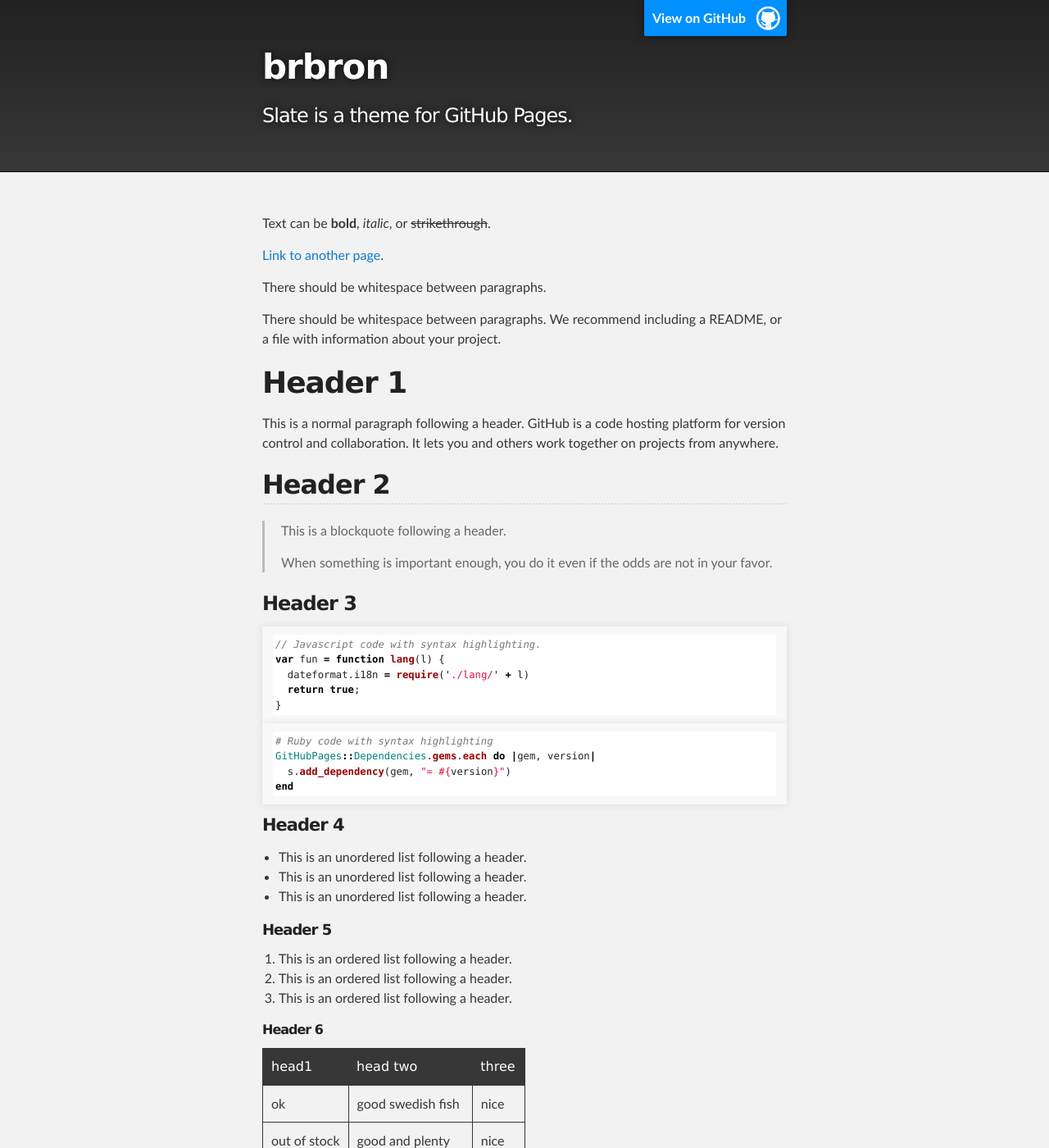
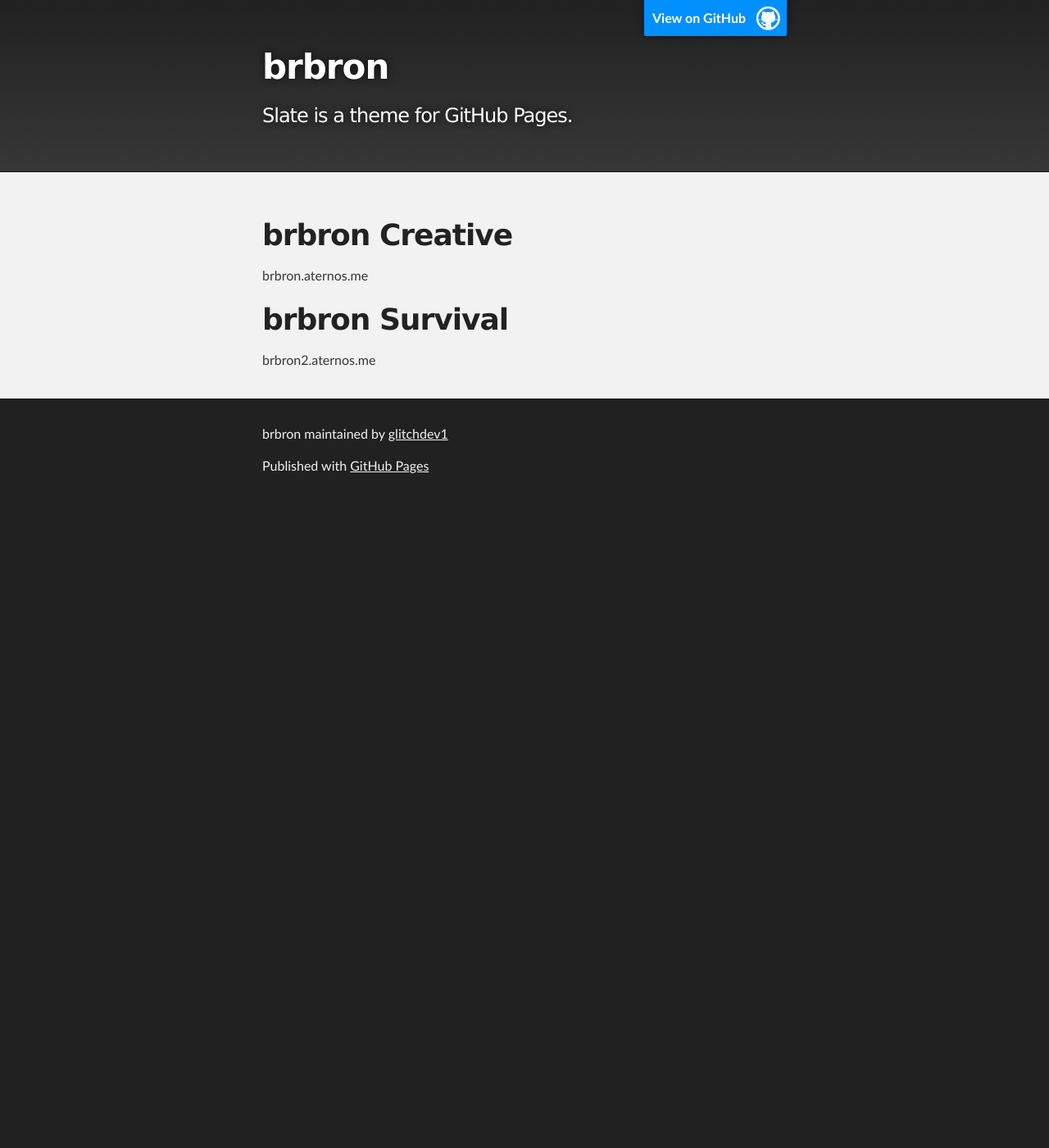
Before and after one commit to glitchdev1/gh1, a Jekyll site: the page built from index.md, in a window 1280 px wide and 1400 px high. Shown: the whole window at 82% size. Built offline with Jekyll 4.4.1, drawn with Linux system fonts in a browser that asks for light colours; our own code applies the rules of GitHub Pages for plain Markdown files; some of the changed text lies outside the part shown.

Commit message:
Update index.md

````diff
--- a/index.md
+++ b/index.md
@@ -1,123 +1,7 @@
 ---
 layout: default
 ---
-
-Text can be **bold**, _italic_, or ~~strikethrough~~.
-
-[Link to another page](./another-page.html).
-
-There should be whitespace between paragraphs.
-
-There should be whitespace between paragraphs. We recommend including a README, or a file with information about your project.
-
-# Header 1
-
-This is a normal paragraph following a header. GitHub is a code hosting platform for version control and collaboration. It lets you and others work together on projects from anywhere.
-
-## Header 2
-
-> This is a blockquote following a header.
->
-> When something is important enough, you do it even if the odds are not in your favor.
-
-### Header 3
-
-```js
-// Javascript code with syntax highlighting.
-var fun = function lang(l) {
-  dateformat.i18n = require('./lang/' + l)
-  return true;
-}
-```
-
-```ruby
-# Ruby code with syntax highlighting
-GitHubPages::Dependencies.gems.each do |gem, version|
-  s.add_dependency(gem, "= #{version}")
-end
-```
-
-#### Header 4
-
-*   This is an unordered list following a header.
-*   This is an unordered list following a header.
-*   This is an unordered list following a header.
-
-##### Header 5
-
-1.  This is an ordered list following a header.
-2.  This is an ordered list following a header.
-3.  This is an ordered list following a header.
-
-###### Header 6
-
-| head1        | head two          | three |
-|:-------------|:------------------|:------|
-| ok           | good swedish fish | nice  |
-| out of stock | good and plenty   | nice  |
-| ok           | good `oreos`      | hmm   |
-| ok           | good `zoute` drop | yumm  |
-
-### There's a horizontal rule below this.
-
-* * *
-
-### Here is an unordered list:
-
-*   Item foo
-*   Item bar
-*   Item baz
-*   Item zip
-
-### And an ordered list:
-
-1.  Item one
-1.  Item two
-1.  Item three
-1.  Item four
-
-### And a nested list:
-
-- level 1 item
-  - level 2 item
-  - level 2 item
-    - level 3 item
-    - level 3 item
-- level 1 item
-  - level 2 item
-  - level 2 item
-  - level 2 item
-- level 1 item
-  - level 2 item
-  - level 2 item
-- level 1 item
-
-### Small image
-
-![Octocat](https://github.githubassets.com/images/icons/emoji/octocat.png)
-
-### Large image
-
-![Branching](https://guides.github.com/activities/hello-world/branching.png)
-
-
-### Definition lists can be used with HTML syntax.
-
-<dl>
-<dt>Name</dt>
-<dd>Godzilla</dd>
-<dt>Born</dt>
-<dd>1952</dd>
-<dt>Birthplace</dt>
-<dd>Japan</dd>
-<dt>Color</dt>
-<dd>Green</dd>
-</dl>
-
-```
-Long, single-line code blocks should not wrap. They should horizontally scroll if they are too long. This line should be long enough to demonstrate this.
-```
-
-```
-The final element.
-```
+# brbron Creative
+brbron.aternos.me
+# brbron Survival
+brbron2.aternos.me
````
